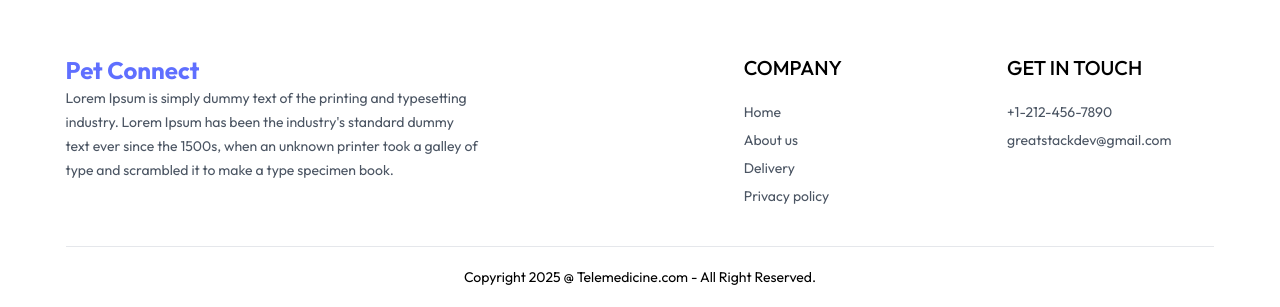
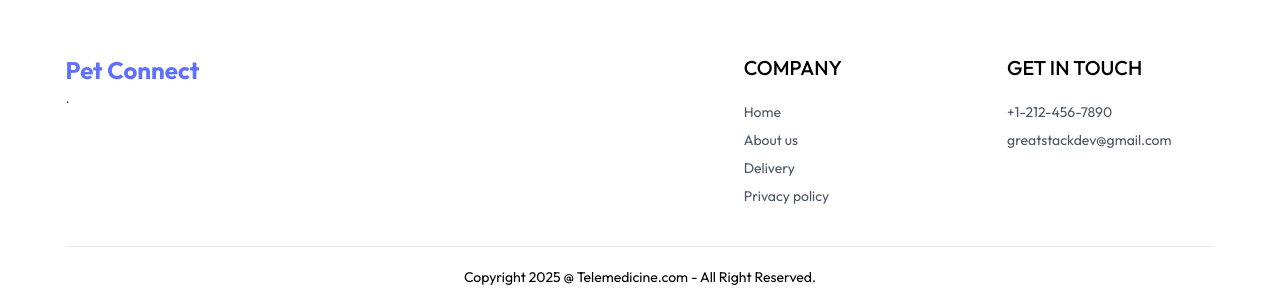
Before and after one commit to Aryan870/PetCare, a React (Vite) app in the folder frontend/: page /admin/billings in a window 1280 px wide. Shown: the part 991-1298 px from the top of the page. Built offline with nearby package versions, Linux system fonts and the light colour scheme; no server answers.

Commit message:
Image Branch first commit

```diff
--- a/frontend/src/components/Footer.jsx
+++ b/frontend/src/components/Footer.jsx
@@ -1,20 +1,21 @@
-import React from 'react'
-import { assets } from '../assets/assets'
+import React from "react";
+import { assets } from "../assets/assets";
 
 const Footer = () => {
   return (
-    <div className='md:mx-10'>
-      <div className='flex flex-col sm:grid grid-cols-[3fr_1fr_1fr] gap-14 my-10  mt-40 text-sm'>
-
+    <div className="md:mx-10">
+      <div className="flex flex-col sm:grid grid-cols-[3fr_1fr_1fr] gap-14 my-10  mt-40 text-sm">
         <div>
           {/* <img className='mb-5 w-40' src={assets.logo} alt="" /> */}
-          <h1 className='text-2xl font-bold text-primary cursor-pointer hover:text-blue-600'>Pet Connect</h1>
-          <p className='w-full md:w-2/3 text-gray-600 leading-6'>Lorem Ipsum is simply dummy text of the printing and typesetting industry. Lorem Ipsum has been the industry's standard dummy text ever since the 1500s, when an unknown printer took a galley of type and scrambled it to make a type specimen book.</p>
+          <h1 className="text-2xl font-bold text-primary cursor-pointer hover:text-blue-600">
+            Pet Connect
+          </h1>
+          <p className="w-full md:w-2/3 text-gray-600 leading-6">.</p>
         </div>
 
         <div>
-          <p className='text-xl font-medium mb-5'>COMPANY</p>
-          <ul className='flex flex-col gap-2 text-gray-600'>
+          <p className="text-xl font-medium mb-5">COMPANY</p>
+          <ul className="flex flex-col gap-2 text-gray-600">
             <li>Home</li>
             <li>About us</li>
             <li>Delivery</li>
@@ -23,22 +24,22 @@ const Footer = () => {
         </div>
 
         <div>
-          <p className='text-xl font-medium mb-5'>GET IN TOUCH</p>
-          <ul className='flex flex-col gap-2 text-gray-600'>
+          <p className="text-xl font-medium mb-5">GET IN TOUCH</p>
+          <ul className="flex flex-col gap-2 text-gray-600">
             <li>+1-212-456-7890</li>
             <li>greatstackdev@gmail.com</li>
           </ul>
         </div>
-
       </div>
 
       <div>
         <hr />
-        <p className='py-5 text-sm text-center'>Copyright 2025 @ Telemedicine.com - All Right Reserved.</p>
+        <p className="py-5 text-sm text-center">
+          Copyright 2025 @ Telemedicine.com - All Right Reserved.
+        </p>
       </div>
+    </div>
+  );
+};
 
-    </div>
-  )
-}
-
-export default Footer
+export default Footer;
```
